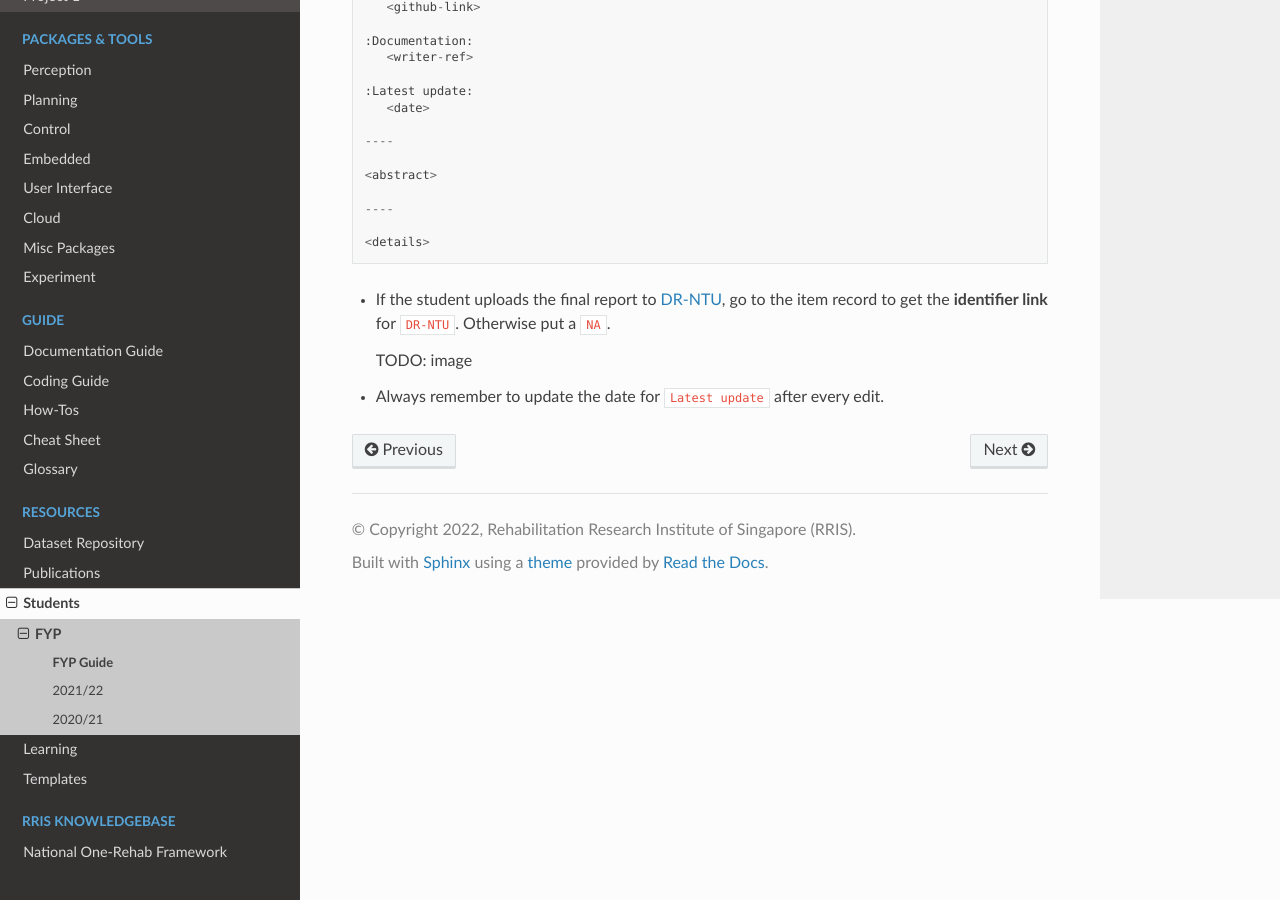
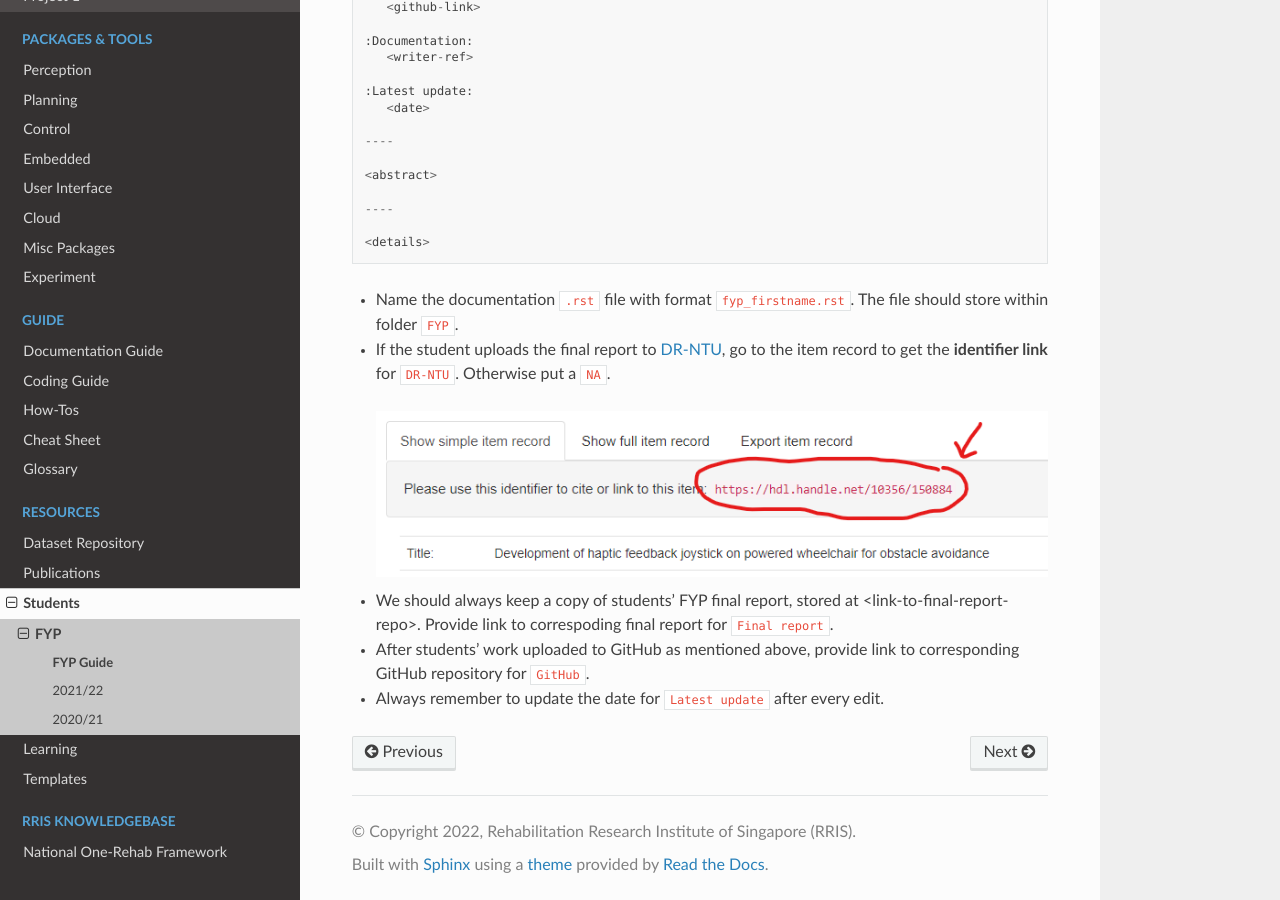
Before and after one commit to tky1026/rris_doc, a Sphinx documentation site: the page built from docs/source/Doc/Resources/FYP/guide.rst, in a window 1280 px wide and 900 px high, scrolled down 878 px. Built offline with Sphinx 7.4.7 and the Read the Docs theme 2.0.0, drawn with Linux system fonts in a browser that asks for light colours; pages that are not in the unit, such as notebooks, are missing from menus.

Commit message:
update fyp guide content

```diff
--- a/docs/source/Doc/Resources/FYP/guide.rst
+++ b/docs/source/Doc/Resources/FYP/guide.rst
@@ -17,9 +17,17 @@ For new FYP documentation, please start from the templates below:
 .. include:: /Doc/_Templates/fyp.rst.txt
    :code: rst
 
+* Name the documentation ``.rst`` file with format ``fyp_firstname.rst``. The file should store within folder ``FYP``.
+
 * If the student uploads the final report to `DR-NTU <https://dr.ntu.edu.sg/>`__,
   go to the item record to get the **identifier link** for ``DR-NTU``. Otherwise put a ``NA``.
 
-  TODO: image
+  .. image:: /Doc/Resources/_Asset/drntu-identifier.png
+     :alt: DR-NTU identifier link
+
+* We should always keep a copy of students' FYP final report, stored at <link-to-final-report-repo>.
+  Provide link to correspoding final report for ``Final report``.
+
+* After students' work uploaded to GitHub as mentioned above, provide link to corresponding GitHub repository for ``GitHub``.
 
 * Always remember to update the date for ``Latest update`` after every edit.
```
Also changed, not shown: docs/source/Doc/Resources/_Asset/drntu-identifier.png (added).
